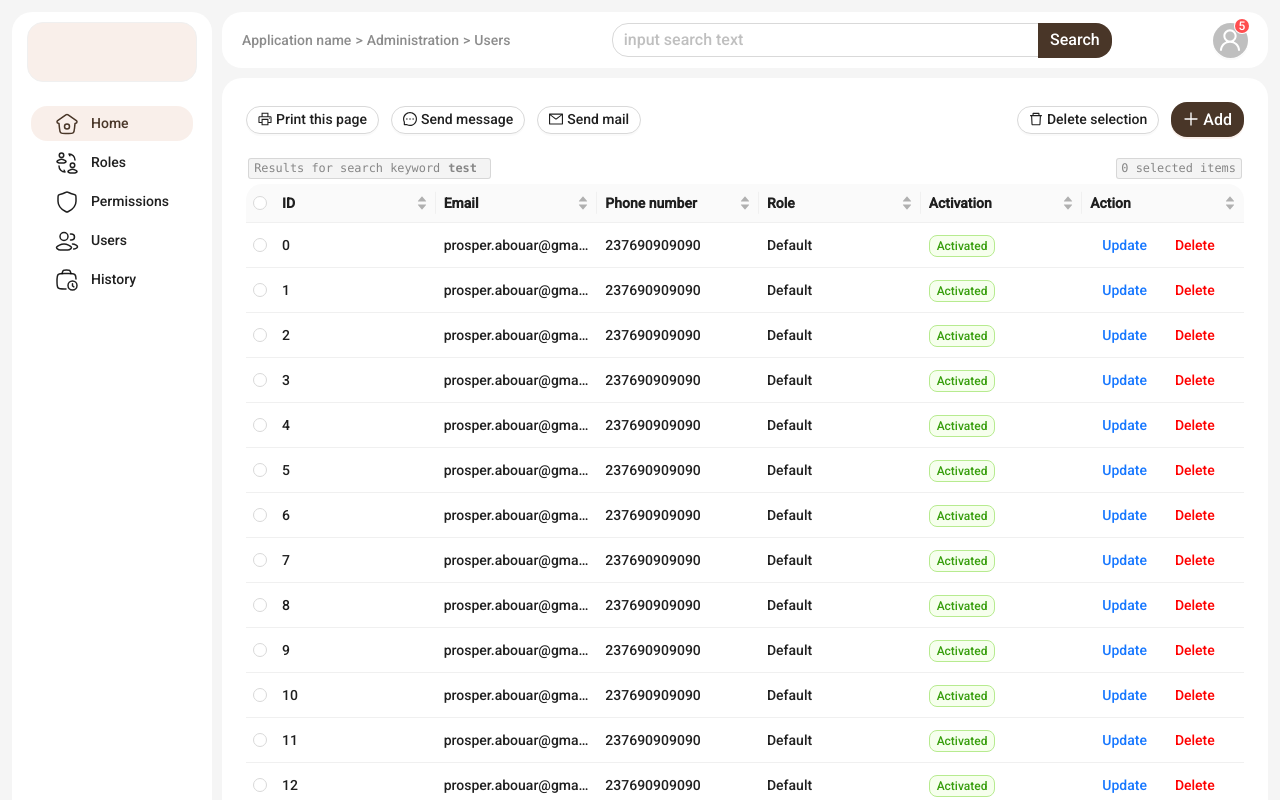
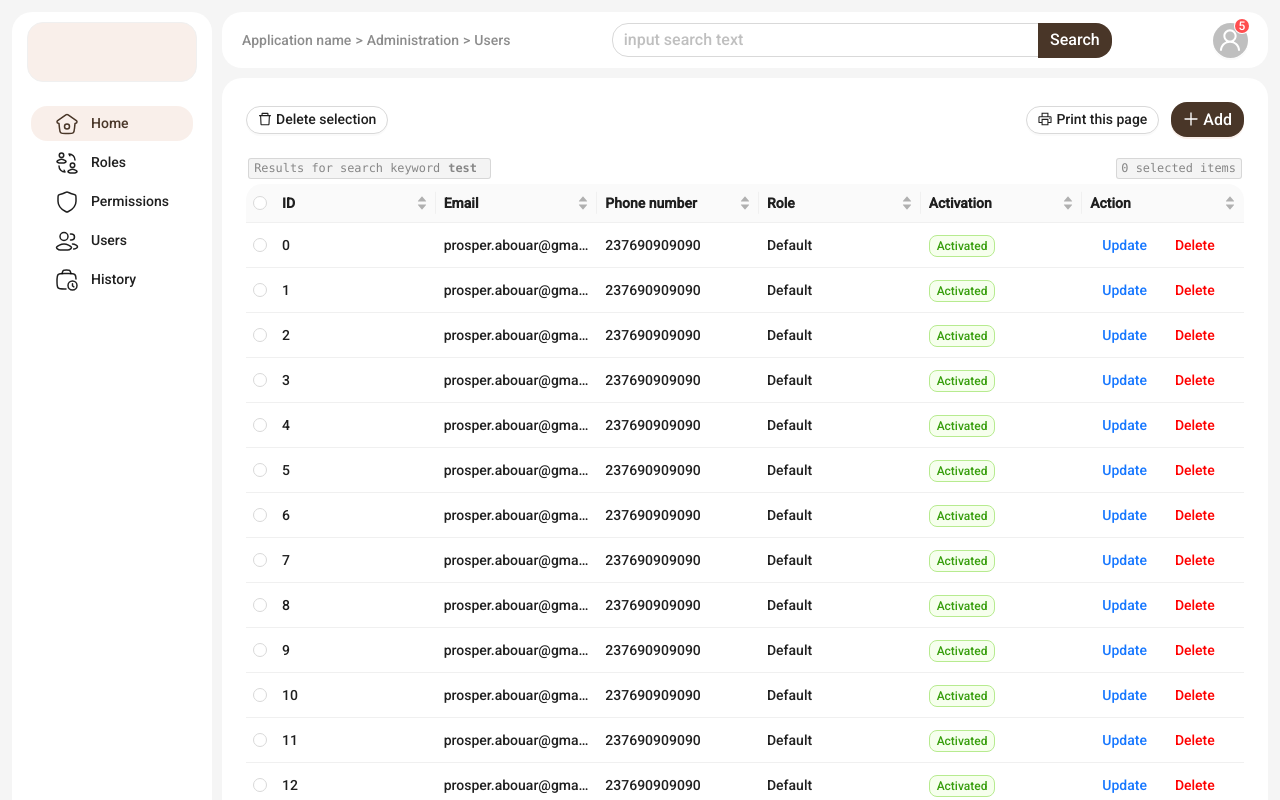
Before and after one commit to 4kpros/next-dashboard, a Next.js app: page /admin/users in a window 1280 px wide. Shown: the top 800 px of the page. Built offline with nearby package versions, Linux system fonts and the light colour scheme; what @ant-design/nextjs-registry would draw is missing.

Commit message:
feat: update users screen

```diff
--- a/src/app/admin/users/content.tsx
+++ b/src/app/admin/users/content.tsx
@@ -4,14 +4,11 @@ import React, { useState } from "react";
 import { Button, theme, Typography } from "antd";
 import {
   DeleteOutlined,
-  MailOutlined,
-  MessageOutlined,
   PlusOutlined,
   PrinterOutlined,
 } from "@ant-design/icons";
 import UsersTable from "@/components/tables/users-table";
 import DeleteModal from "@/components/modal/delete";
-import CustomModal from "@/components/modal/custom";
 import FormAddUser from "./components/form-add-user";
 import FormUpdateUser from "./components/form-update-user";
 import CustomModalWithoutFooter from "@/components/modal/custom-without-footer";
@@ -22,9 +19,6 @@ export default function PageContent() {
   const {
     token: { colorBgContainer, borderRadius },
   } = theme.useToken();
-
-  const [sendMessageModalOpen, setSendMessageModalOpen] = useState(false);
-  const [sendMailModalOpen, setSendMailModalOpen] = useState(false);
 
   const [addUserModalOpen, setAddUserModalOpen] = useState(false);
   const [updateUserModalOpen, setUpdateUserModalOpen] = useState(false);
@@ -43,27 +37,15 @@ export default function PageContent() {
       >
         <div className="w-full flex flex-row items-center justify-between mb-5">
           <div className="flex flex-wrap items-center gap-3">
-            <Button icon={<PrinterOutlined />}>Print this page</Button>
-            <Button
-              icon={<MessageOutlined />}
-              onClick={() => setSendMessageModalOpen(true)}
-            >
-              Send message
-            </Button>
-            <Button
-              icon={<MailOutlined />}
-              onClick={() => setSendMailModalOpen(true)}
-            >
-              Send mail
-            </Button>
-          </div>
-          <div className="flex flex-wrap items-center gap-3">
             <Button
               icon={<DeleteOutlined />}
               onClick={() => setDeleteUserModalOpen(true)}
             >
               Delete selection
             </Button>
+          </div>
+          <div className="flex flex-wrap items-center gap-3">
+            <Button icon={<PrinterOutlined />}>Print this page</Button>
             <Button
               type="primary"
               size="large"
@@ -85,30 +67,6 @@ export default function PageContent() {
         </div>
         <UsersTable openUpdateUserModal={() => setUpdateUserModalOpen(true)} />
       </div>
-
-      {/* Send message */}
-      <CustomModal
-        title="Send message"
-        content={<></>}
-        okText={"Send"}
-        cancelText={"Cancel"}
-        modalOpen={sendMessageModalOpen}
-        onOk={() => setSendMessageModalOpen(false)}
-        onCancel={() => setSendMessageModalOpen(false)}
-        maskClosable={false}
-      />
-
-      {/* Send mail */}
-      <CustomModal
-        title="Send mail"
-        content={<></>}
-        okText={"Send"}
-        cancelText={"Cancel"}
-        modalOpen={sendMailModalOpen}
-        onOk={() => setSendMailModalOpen(false)}
-        onCancel={() => setSendMailModalOpen(false)}
-        maskClosable={false}
-      />
 
       {/* Add new user modal */}
       <CustomModalWithoutFooter
```
